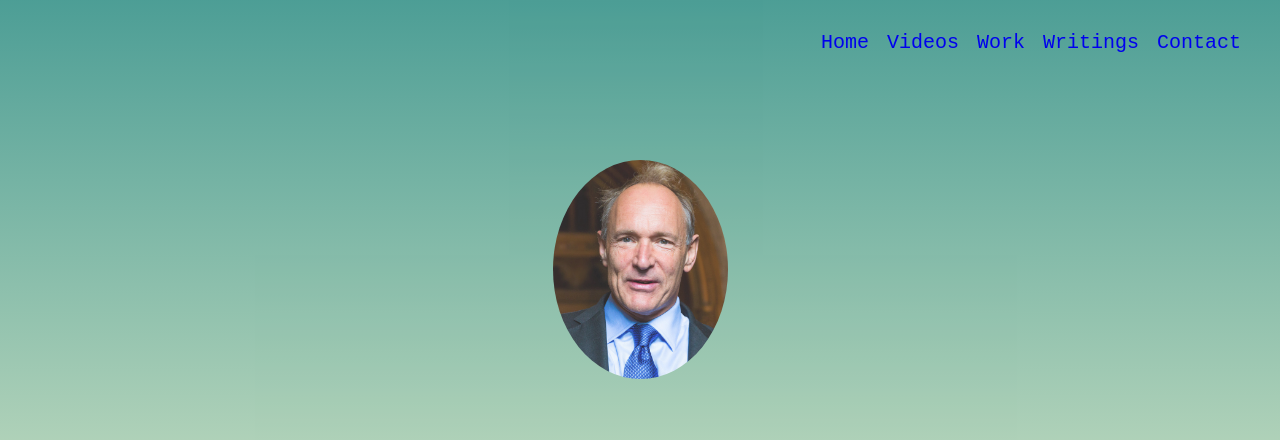
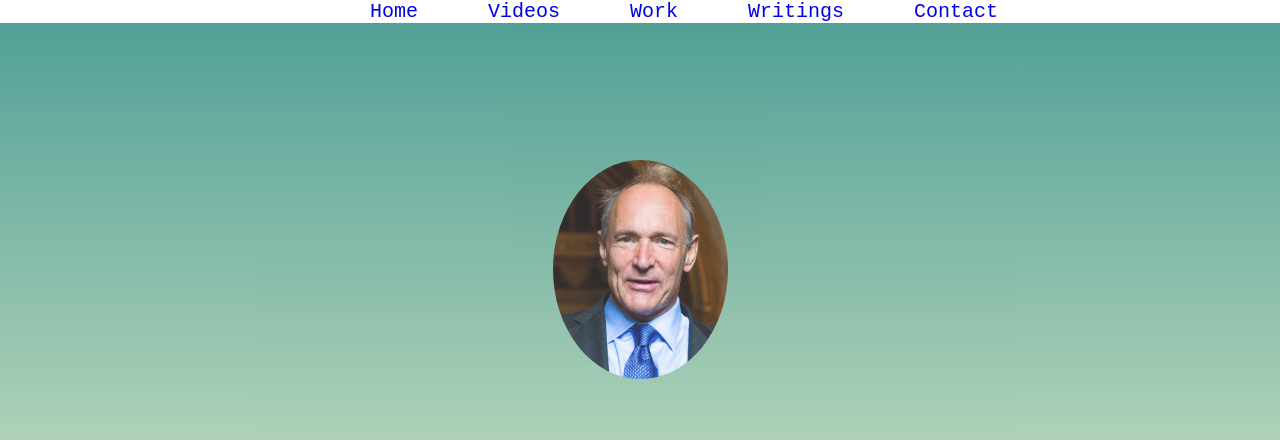
Before and after one commit to bisman-kaur/Sir-Tim-Berners-Lee, a plain HTML site: page index.html in a window 1280 px wide. Shown: the top 440 px of the page. Drawn offline with Linux system fonts and the light colour scheme.

Commit message:
Add files via upload

```diff
--- a/index.html
+++ b/index.html
@@ -5,6 +5,7 @@
     <link href="https://fonts.googleapis.com/css2?family=Cinzel+Decorative&display=swap" rel="stylesheet">
     </head>
     <body>
+        <center>
         <ul class= "menu">
             <li class= "links"> <a href= "#welcome"> Home </a> </li>
             <li class= "links"> <a href= "#videos"> Videos </a> </li>
@@ -12,7 +13,8 @@
             <li class= "links"> <a href= "#writings"> Writings </a> </li>
             <li class= "links"> <a href= "#contact"> Contact </a> </li>
         </ul>
-        <section id= "Welcome" class= "parallax-container">
+        </center>
+        <section id= "welcome" class= "parallax-container">
             <div class= "parallax-inner">
                 <img src= "Sir_Tim_Berners-Lee_(cropped).jpg" class= "profile">
                 <h1> I am <br> <span id= "name"> Tim Berners-Lee </span></h1>
@@ -57,6 +59,19 @@
             <a href= "https://time.com/5549635/tim-berners-lee-interview-web/"> The World Wide Web Turns 30 Today. Here's How Its Inventor Thinks We Can Fix It </a>
         </section>
 
+        <section id= "contact">
+            <h1> Contact </h1>
+            <div class= "line"> </div>
+            <iframe src="https://www.google.com/maps/embed?pb=!1m18!1m12!1m3!1d3154.001904047354!2d-121.53562591290648!3d37.766553545099924!2m3!1f0!2f0!3f0!3m2!1i1024!2i768!4f13.1!3m3!1m2!1s0x809018d363fd4495%3A0x9c7a543092145117!2s577%20E%20Marcello%20Ave%2C%20Mountain%20House%2C%20CA%2095391!5e0!3m2!1sen!2sus!4v1634084872634!5m2!1sen!2sus" width="600" height="450" style="border:0;" allowfullscreen="" loading="lazy"></iframe>
+            <a href= "mailto: bismankaur2008@gmail.com">
+                <i class="fa fa-envelope-o"></i>&nbsp;&nbsp;<h3> bismankaur2008@gmail.com </h3>
+            </a>
+            <a href= "https://www.instagram.com/">
+                <i class="fa fa-instagram"></i> &nbsp;&nbsp; <h3> myinstagramid </h3>
+            </a>
+
+        </section>
+
 
     </body>
 </html>
--- a/style.css
+++ b/style.css
@@ -45,6 +45,7 @@ h2 {
     padding: 50px;
     text-align: center;
     font-size: 42px;
+    margin-top: 80px;
 }
 .line {
     height: 6px;
@@ -67,22 +68,21 @@ p {
 
 .menu{
     list-style: none;
-    position: absolute;
-    top: 10px;
-    right: 30px;
+    position: fixed;
+    top: 0px;
+    margin-top: 0px;
     z-index: 10;
-    cursor: pointer;
+    width: 100%;
+    background: white;
 }
 
 .links{
-    float: left;
     color: darkslateblue;
-    padding-top: 5px;
-    padding-bottom: 5px;
-    padding-left: 9px;
-    padding-right: 9px;
+    padding-left: 33px;
+    padding-right: 25px;
     font-family: monospace;
     font-size: 20px;
+    display: inline;
 }
 
 .links:hover{
```
